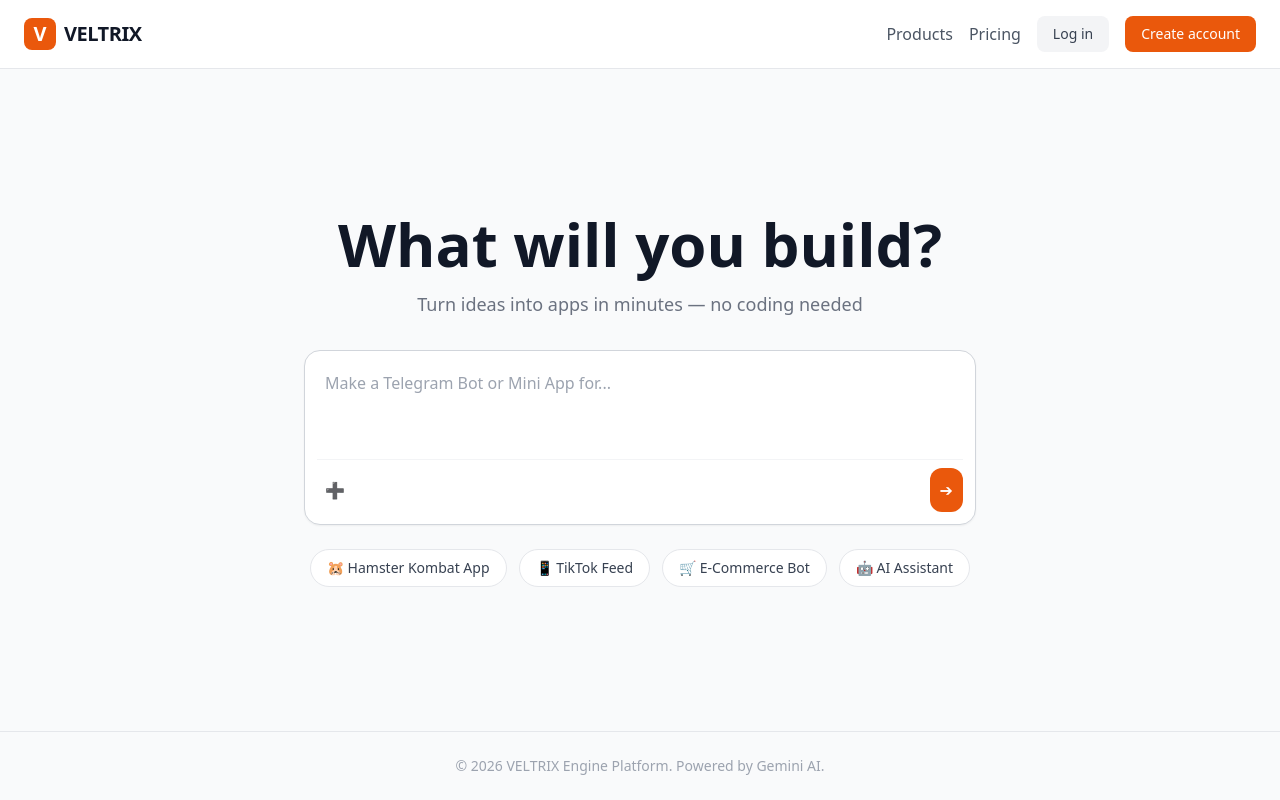
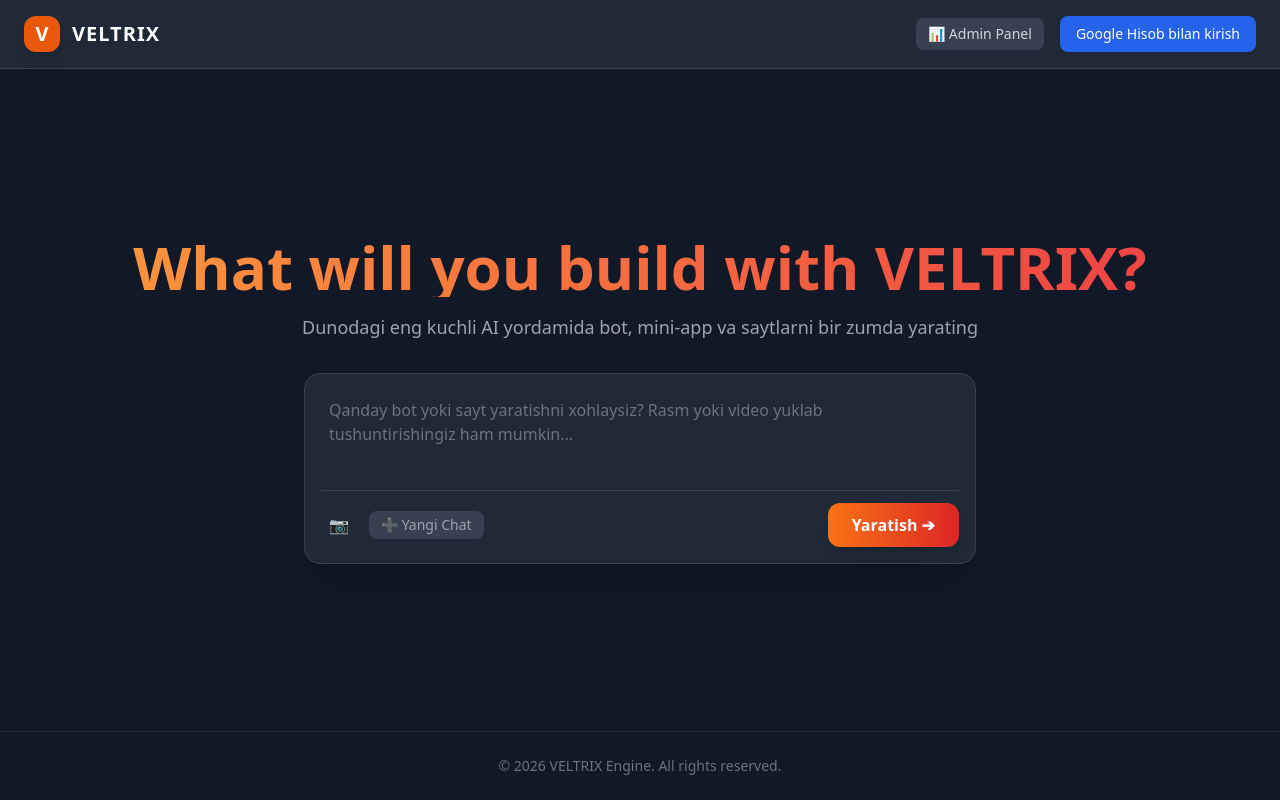
Before and after one commit to malikovakmal478-prog/app, a plain HTML site: page index.html in a window 1280 px wide. Drawn offline with nearby package versions, Linux system fonts and the light colour scheme.

Commit message:
Update index.html

```diff
--- a/index.html
+++ b/index.html
@@ -3,75 +3,82 @@
 <head>
     <meta charset="UTF-8">
     <meta name="viewport" content="width=device-width, initial-scale=1.0">
-    <title>VELTRIX - AI App & Bot Generator</title>
+    <title>VELTRIX - AI App, Website & Bot Generator</title>
     <script src="https://cdn.tailwindcss.com"></script>
 </head>
-<body class="bg-gray-50 min-h-screen flex flex-col justify-between font-sans">
+<body class="bg-gray-900 text-white min-h-screen flex flex-col justify-between font-sans">
 
     <!-- Header -->
-    <header class="flex items-center justify-between px-6 py-4 bg-white border-b border-gray-200">
-        <div class="flex items-center space-x-2">
-            <div class="w-8 h-8 bg-orange-600 rounded-lg flex items-center justify-center text-white font-bold text-xl">V</div>
-            <span class="text-xl font-bold tracking-tight text-gray-900">VELTRIX</span>
+    <header class="flex items-center justify-between px-6 py-4 bg-gray-800 border-b border-gray-700">
+        <div class="flex items-center space-x-3">
+            <div class="w-9 h-9 bg-orange-600 rounded-xl flex items-center justify-center text-white font-bold text-xl shadow-lg">V</div>
+            <span class="text-xl font-extrabold tracking-wider text-white">VELTRIX</span>
         </div>
         <div class="flex items-center space-x-4">
-            <button class="text-gray-600 hover:text-gray-900 font-medium">Products</button>
-            <button class="text-gray-600 hover:text-gray-900 font-medium">Pricing</button>
-            <button class="px-4 py-2 text-sm font-medium text-gray-700 bg-gray-100 hover:bg-gray-200 rounded-lg">Log in</button>
-            <button class="px-4 py-2 text-sm font-medium text-white bg-orange-600 hover:bg-orange-700 rounded-lg">Create account</button>
+            <button onclick="openAdminStats()" class="text-gray-300 hover:text-white font-medium text-sm bg-gray-700 px-3 py-1.5 rounded-lg">📊 Admin Panel</button>
+            <button onclick="loginWithGoogle()" class="px-4 py-2 text-sm font-medium text-white bg-blue-600 hover:bg-blue-700 rounded-lg shadow">Google Hisob bilan kirish</button>
         </div>
     </header>
 
     <!-- Main Content -->
     <main class="flex flex-col items-center justify-center flex-grow px-4 py-12 text-center">
-        <h1 class="text-4xl md:text-6xl font-extrabold text-gray-900 mb-4">What will you build?</h1>
-        <p class="text-gray-500 mb-8 text-lg">Turn ideas into apps in minutes — no coding needed</p>
+        <h1 class="text-4xl md:text-6xl font-extrabold mb-4 bg-gradient-to-r from-orange-400 to-red-500 bg-clip-text text-transparent">What will you build with VELTRIX?</h1>
+        <p class="text-gray-400 mb-8 text-lg">Dunodagi eng kuchli AI yordamida bot, mini-app va saytlarni bir zumda yarating</p>
 
         <!-- Prompt Box -->
-        <div class="w-full max-w-2xl bg-white border border-gray-300 rounded-2xl shadow-sm p-3 relative flex flex-col">
-            <textarea id="promptInput" rows="3" class="w-full outline-none resize-none text-gray-800 placeholder-gray-400 p-2 text-base" placeholder="Make a Telegram Bot or Mini App for..."></textarea>
+        <div class="w-full max-w-2xl bg-gray-800 border border-gray-700 rounded-2xl shadow-2xl p-4 relative flex flex-col">
+            <textarea id="promptInput" rows="3" class="w-full bg-transparent outline-none resize-none text-white placeholder-gray-500 p-2 text-base" placeholder="Qanday bot yoki sayt yaratishni xohlaysiz? Rasm yoki video yuklab tushuntirishingiz ham mumkin..."></textarea>
 
-            <div class="flex items-center justify-between mt-2 pt-2 border-t border-gray-100">
-                <div class="flex items-center space-x-2">
-                    <label class="cursor-pointer p-2 hover:bg-gray-100 rounded-full text-gray-500 transition" title="Rasm yoki Fayl yuklash">
-                        ➕ <input type="file" id="fileInput" class="hidden" accept="image/*">
+            <div class="flex items-center justify-between mt-3 pt-3 border-t border-gray-700">
+                <div class="flex items-center space-x-3">
+                    <label class="cursor-pointer p-2 hover:bg-gray-700 rounded-full text-gray-300 transition" title="Rasm yoki Video yuklash">
+                        📷 <input type="file" id="mediaInput" class="hidden" accept="image/*,video/*">
                     </label>
+                    <button onclick="newChat()" class="text-sm text-gray-400 hover:text-white bg-gray-700 px-3 py-1 rounded-lg">➕ Yangi Chat</button>
                 </div>
-                <button onclick="deployBot()" class="bg-orange-600 hover:bg-orange-700 text-white p-2.5 rounded-xl transition flex items-center justify-center">
-                    ➔
+                <button onclick="generateProject()" class="bg-gradient-to-r from-orange-500 to-red-600 hover:from-orange-600 hover:to-red-700 text-white px-6 py-2.5 rounded-xl font-bold shadow-lg transition">
+                    Yaratish ➔
                 </button>
             </div>
         </div>
 
-        <!-- Quick Templates -->
-        <div class="flex flex-wrap justify-center gap-3 mt-6">
-            <button onclick="setPrompt('Hamster Kombat style clicker game mini app')" class="px-4 py-2 bg-white border border-gray-200 rounded-full text-sm font-medium text-gray-700 hover:bg-gray-50 shadow-xs">🐹 Hamster Kombat App</button>
-            <button onclick="setPrompt('TikTok style video feed mini app')" class="px-4 py-2 bg-white border border-gray-200 rounded-full text-sm font-medium text-gray-700 hover:bg-gray-50 shadow-xs">📱 TikTok Feed</button>
-            <button onclick="setPrompt('E-Commerce online store telegram bot')" class="px-4 py-2 bg-white border border-gray-200 rounded-full text-sm font-medium text-gray-700 hover:bg-gray-50 shadow-xs">🛒 E-Commerce Bot</button>
-            <button onclick="setPrompt('Advanced AI Assistant bot')" class="px-4 py-2 bg-white border border-gray-200 rounded-full text-sm font-medium text-gray-700 hover:bg-gray-50 shadow-xs">🤖 AI Assistant</button>
-        </div>
-
         <!-- Result / Preview Area -->
-        <div id="resultArea" class="mt-8 hidden w-full max-w-2xl bg-white border border-gray-200 rounded-xl p-6 text-left shadow-md">
-            <h3 class="text-lg font-bold text-gray-900 mb-2">Natija:</h3>
-            <p id="statusText" class="text-gray-600 mb-4">Tayyorlanmoqda...</p>
+        <div id="resultArea" class="mt-8 hidden w-full max-w-2xl bg-gray-800 border border-gray-700 rounded-xl p-6 text-left shadow-2xl">
+            <h3 class="text-lg font-bold text-orange-400 mb-2">VELTRIX Natijasi:</h3>
+            <p id="statusText" class="text-gray-300 mb-4 whitespace-pre-wrap">Tayyorlanmoqda...</p>
             <div id="actionButtons" class="flex gap-4">
-                <a id="appLink" href="#" target="_blank" class="hidden px-4 py-2 bg-green-600 text-white rounded-lg font-medium hover:bg-green-700">👁️ Preview (Ko'rish)</a>
+                <a id="appLink" href="#" target="_blank" class="hidden px-5 py-2.5 bg-green-600 hover:bg-green-700 text-white rounded-xl font-bold shadow transition">👁️ Preview (Ko'rish)</a>
             </div>
         </div>
     </main>
 
     <!-- Footer -->
-    <footer class="py-6 text-center text-gray-400 text-sm border-t border-gray-200">
-        © 2026 VELTRIX Engine Platform. Powered by Gemini AI.
+    <footer class="py-6 text-center text-gray-500 text-sm border-t border-gray-800">
+        © 2026 VELTRIX Engine. All rights reserved.
     </footer>
 
     <script>
-        function setPrompt(text) {
-            document.getElementById('promptInput').value = text;
+        function newChat() {
+            document.getElementById('promptInput').value = '';
+            document.getElementById('resultArea').classList.add('hidden');
+            alert("Yangi chat ochildi!");
         }
 
-        async function deployBot() {
+        function loginWithGoogle() {
+            alert("Google hisobingiz muvaffaqiyatli ulandi (VELTRIX Auth)");
+        }
+
+        async function openAdminStats() {
+            try {
+                const res = await fetch('https://mini-replit.onrender.com/stats');
+                const data = await res.json();
+                alert(`📊 VELTRIX Server Statistikasi:\n- Jami so'rovlar: ${data.total_requests}\n- Faol foydalanuvchilar: ${data.active_users_count}\n- Yaratilgan ilovalar: ${data.created_apps}`);
+            } catch (e) {
+                alert("Statistikani olishda xatolik yuz berdi.");
+            }
+        }
+
+        async function generateProject() {
             const prompt = document.getElementById('promptInput').value.trim();
             if (!prompt) {
                 alert("Iltimos, buyruq kiriting!");
@@ -83,14 +90,14 @@
             const appLink = document.getElementById('appLink');
 
             resultArea.classList.remove('hidden');
-            statusText.innerText = "VELTRIX AI sizning so'rovingiz asosida yaratmoqda...";
+            statusText.innerText = "VELTRIX AI tahlil qilmoqda va yaratmoqda...";
             appLink.classList.add('hidden');
 
             try {
                 const response = await fetch('https://mini-replit.onrender.com/deploy-bot', {
                     method: 'POST',
                     headers: { 'Content-Type': 'application/json' },
-                    body: JSON.stringify({ token: "DEMO_TOKEN_" + Date.now(), prompt: prompt, email: "user@veltrix.ai" })
+                    body: JSON.stringify({ prompt: prompt, email: "user@veltrix.ai" })
                 });
 
                 const data = await response.json();
@@ -101,8 +108,8 @@
                 } else {
                     statusText.innerText = "Xatolik: " + (data.error || "Noma'lum xato");
                 }
-            } else {
-                statusText.innerText = "Server bilan aloqada xatolik yuz berdi.";
+            } catch (e) {
+                statusText.innerText = "Server bilan aloqa o'rnatib bo'lmadi.";
             }
         }
     </script>
```
